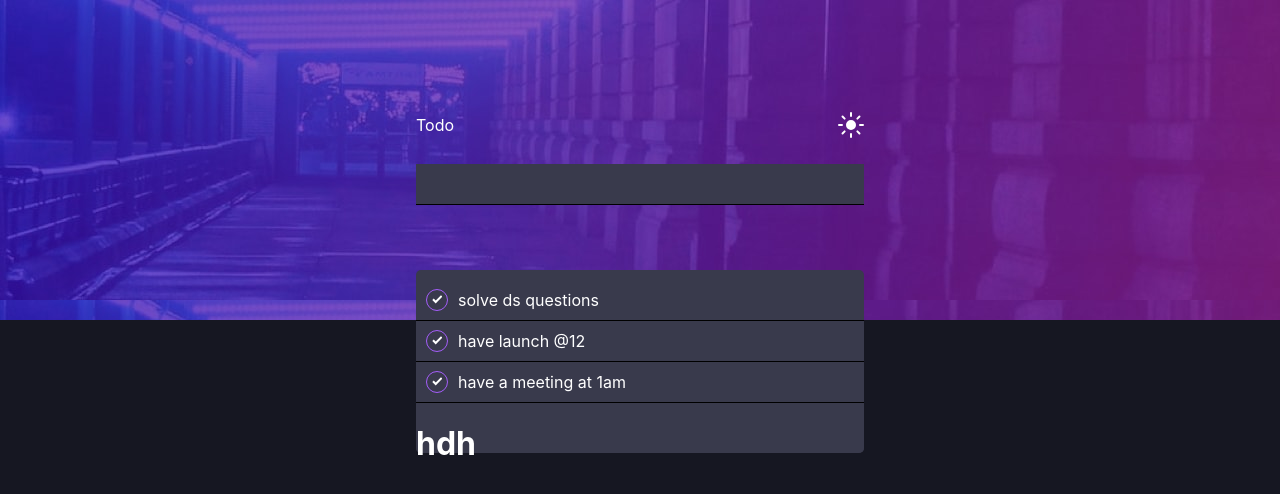
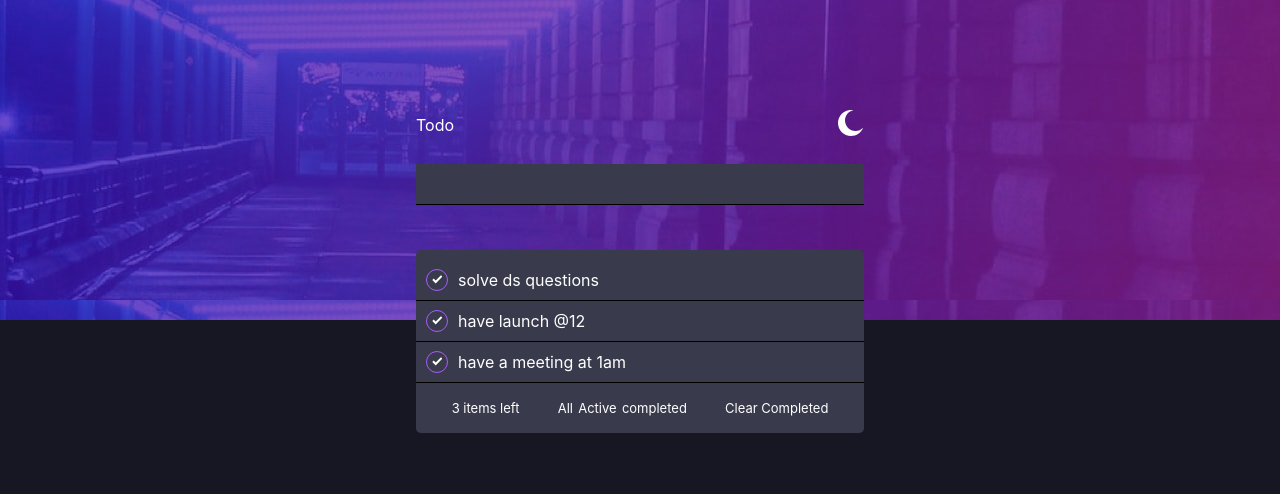
Before and after one commit to ablashika/todo-app, a React (Create React App) app: page / in a window 1280 px wide. Shown: the top 494 px of the page. Built offline with nearby package versions, Linux system fonts and the light colour scheme.

Commit message:
conditionally displaying todoList

```diff
--- a/src/App.js
+++ b/src/App.js
@@ -1,4 +1,4 @@
-import React,{useState} from 'react';
+import React,{useState,useEffect} from 'react';
 import Todo from './components/Todo';
 import logo from './logo.svg';
 import './styles.css';
@@ -7,18 +7,19 @@ import './styles.css';
 
 
 function App() {
+  // const [isActive, setIsActive] = useState(false)
 
   const [users,setUsers] = useState([
-  {note:"solve ds questions",id:1},
-  {note:"have launch @12",id:2},
-  {note:"have a meeting at 1am", id:3}])
+  {note:"solve ds questions",id:1,isActive:false },
+  {note:"have launch @12",id:2,isActive:false},
+  {note:"have a meeting at 1am", id:3,isActive:false}])
+  const [counter, setCounter] = useState(0)
+
 
 
   //adding new user
 
   const addNewUser = (newUser) => {
-
-    // console.log([...users, newUser]);
      setUsers([...users, newUser])
 
   }
@@ -28,7 +29,7 @@ function App() {
   console.log(users)
   return (
     <div className="App">
-     <Todo addUser={addNewUser} users={users} />
+     <Todo addUser={addNewUser} users={users}  counterF={counter} setCounter={setCounter} setUsers={setUsers}/>
 
     </div>
   );
--- a/src/components/Todo.js
+++ b/src/components/Todo.js
@@ -1,25 +1,26 @@
-import React, {useState} from 'react'
+import React, {useEffect,  useState} from 'react'
 import TodoList from './TodoList';
-
-
 
 export default function Todo(props) {
   const [todo, setTodo] = useState("");
+  const [icon, setIcon] = useState(false)
+  const [isBackground, setBackground] = useState(false)
 
-  console.log(props);
 
   const handleNameChange = (e)=> {
     setTodo(e.target.value)
-
-
   }
 
   const handleSubmit = (e) => {
-      e.preventDefault()
-      let newUser = {note:todo, id:Math.floor(Math.random() * 1000) + 1}
-      props.addUser(newUser)
-      console.log(e.target.value)
-  }
+    // e.preventDefault();
+      const newUser = {
+      note: todo,
+      id: Math.floor(Math.random() * 1000) + 1,
+      isActive: false
+    };
+
+  props.addUser(newUser)
+  };
 
 
   const handleKeyDown = (e) => {
@@ -34,18 +35,44 @@ export default function Todo(props) {
 
 
 
+
+
+
+  useEffect(()  => {
+    if(isBackground){
+      document.body.style.backgroundColor = "white";
+    } else {
+      document.body.style.backgroundColor = "hsl(235, 21%, 11%)";
+
+    }
+
+
+});
+
+
+
   return (
-    <div className=''>
+    <div className='' >
         <div className='img-bg'>
 
         <div className='todo-input'>
                 <div className='title-bx'>
                   <p className='title-todo'>Todo</p>
-                  <svg xmlns="http://www.w3.org/2000/svg" width="26" height="26"><path fill="#FFF" fill-rule="evenodd" d="M13 21a1 1 0 011 1v3a1 1 0 11-2 0v-3a1 1 0 011-1zm-5.657-2.343a1 1 0 010 1.414l-2.121 2.121a1 1 0 01-1.414-1.414l2.12-2.121a1 1 0 011.415 0zm12.728 0l2.121 2.121a1 1 0 01-1.414 1.414l-2.121-2.12a1 1 0 011.414-1.415zM13 8a5 5 0 110 10 5 5 0 010-10zm12 4a1 1 0 110 2h-3a1 1 0 110-2h3zM4 12a1 1 0 110 2H1a1 1 0 110-2h3zm18.192-8.192a1 1 0 010 1.414l-2.12 2.121a1 1 0 01-1.415-1.414l2.121-2.121a1 1 0 011.414 0zm-16.97 0l2.121 2.12A1 1 0 015.93 7.344L3.808 5.222a1 1 0 011.414-1.414zM13 0a1 1 0 011 1v3a1 1 0 11-2 0V1a1 1 0 011-1z"/></svg>
-                </div>
+                 <div onClick={()=>{
+                  setIcon(!icon)
+                  setBackground(!isBackground)
+                  // handlClick={user}
+
+
+                 }}>
+                 {icon? <svg xmlns="http://www.w3.org/2000/svg" width="26" height="26"><path fill="#FFF" fill-rule="evenodd" d="M13 21a1 1 0 011 1v3a1 1 0 11-2 0v-3a1 1 0 011-1zm-5.657-2.343a1 1 0 010 1.414l-2.121 2.121a1 1 0 01-1.414-1.414l2.12-2.121a1 1 0 011.415 0zm12.728 0l2.121 2.121a1 1 0 01-1.414 1.414l-2.121-2.12a1 1 0 011.414-1.415zM13 8a5 5 0 110 10 5 5 0 010-10zm12 4a1 1 0 110 2h-3a1 1 0 110-2h3zM4 12a1 1 0 110 2H1a1 1 0 110-2h3zm18.192-8.192a1 1 0 010 1.414l-2.12 2.121a1 1 0 01-1.415-1.414l2.121-2.121a1 1 0 011.414 0zm-16.97 0l2.121 2.12A1 1 0 015.93 7.344L3.808 5.222a1 1 0 011.414-1.414zM13 0a1 1 0 011 1v3a1 1 0 11-2 0V1a1 1 0 011-1z"/></svg>
+               :<svg xmlns="http://www.w3.org/2000/svg" width="26" height="26"><path fill="#FFF" fill-rule="evenodd" d="M13 0c.81 0 1.603.074 2.373.216C10.593 1.199 7 5.43 7 10.5 7 16.299 11.701 21 17.5 21c2.996 0 5.7-1.255 7.613-3.268C23.22 22.572 18.51 26 13 26 5.82 26 0 20.18 0 13S5.82 0 13 0z"/></svg>
+               }
+                 </div>
+                   </div>
                 <form onSubmit={handleSubmit}>
 
-                  <input  onChange={handleNameChange} value={todo} onKeyDown={handleKeyDown}></input>
+                  <input  onChange={handleNameChange} value={todo} onKeyDown={handleKeyDown} ></input>
 
                 </form>
 
@@ -55,9 +82,11 @@ export default function Todo(props) {
 
 
         </div>
-        <TodoList newUser={props.users}/>
-
-
+        <div className='todo-card'  >
+          <div className='todo-item'>
+              <TodoList newUser={props.users} count={props.counterF}  setCount={props.setCounter} setUser={props.addUser} prevUsers={props.users}/>
+          </div>
+        </div>
 
     </div>
   )
--- a/src/components/TodoItem.js
+++ b/src/components/TodoItem.js
@@ -1,33 +1,110 @@
-import React,{useState}from 'react'
+import React,{useEffect, useState}from 'react'
 
-export default function TodoItem({user,handleClick}) {
+export default function TodoItem({user,newClick,count,handleSubmit,handleClick}) {
+    const [isDecorative, setDecorative] = useState(user.isActive)
+    const counter = () => {
+    newClick(count + (isDecorative ? 1 : -1));
+};
 
-    const [isActive, setIsActive] = useState(false)
-    const [isDecorative, setDecorative] = useState(false)
+
+
+const updateActive=()=>{
+  if (user.isActive==true) {
+    user.isActive = false
+  }else{
+    user.isActive = true
+  }
+}
   return (
-
+ <div>
         <div className='item'>
              <div className='icon-circle'
              style={{
-              backgroundImage: isActive ? `linear-gradient(243deg, rgb(6, 126, 237) 0%, rgb(157, 24, 177) 76%, rgb(0, 208, 250) 100%)` : '',
-               color: isActive ? 'white' : '',
+              backgroundImage: !isDecorative? '':`linear-gradient(243deg, rgb(6, 126, 237) 0%, rgb(157, 24, 177) 76%, rgb(0, 208, 250) 100%)`,
               }}
               onClick={()=>{
-                  setIsActive(!isActive);
+                  updateActive()
                   setDecorative(!isDecorative);
                   handleClick(user);
+                  counter()
+                  handleSubmit()
+
               }}
              >
              <svg className='icons' xmlns="http://www.w3.org/2000/svg" width="10" height="10"><path fill="none" stroke="#FFF" stroke-width="2" d="M1 4.304L3.696 7l6-6"/></svg>
               </div>
-                <p style={{
+              <div>
+              <p style={{
                   textDecoration: isDecorative?'line-through': ""
                 }}>{user.note}</p>
+              </div>
 
               </div>
 
 
 
-
+              </div>
   )
 }
+
+
+// import React, { useEffect, useState } from 'react';
+
+// export default function TodoItem(props) {
+//   const { user, handleClick, count, newClick, handleSubmit, displayMode } = props;
+//   const [isDecorative, setDecorative] = useState(user.isActive);
+
+//   useEffect(() => {
+//     // When the display mode changes, update the isDecorative state
+//     switch (displayMode) {
+//       case 'all':
+//         setDecorative(user.isActive);
+//         break;
+//       case 'active':
+//         setDecorative(false);
+//         break;
+//       case 'completed':
+//         setDecorative(true);
+//         break;
+//       default:
+//         setDecorative(user.isActive);
+//     }
+//   }, [displayMode, user.isActive]);
+
+//   const counter = () => {
+//     newClick(count + (isDecorative ? 1 : -1));
+//   };
+
+//   const updateActive = () => {
+//     user.isActive = !user.isActive;
+//   };
+
+//   return (
+//     <div>
+//       <div className="item">
+//         <div
+//           className="icon-circle"
+//           style={{
+//             backgroundImage: !isDecorative
+//               ? ''
+//               : `linear-gradient(243deg, rgb(6, 126, 237) 0%, rgb(157, 24, 177) 76%, rgb(0, 208, 250) 100%)`,
+//           }}
+//           onClick={() => {
+//             updateActive();
+//             setDecorative(!isDecorative);
+//             handleClick(user);
+//             counter();
+//             handleSubmit();
+//           }}
+//         >
+//           <svg className="icons" xmlns="http://www.w3.org/2000/svg" width="10" height="10">
+//             <path fill="none" stroke="#FFF" strokeWidth="2" d="M1 4.304L3.696 7l6-6" />
+//           </svg>
+//         </div>
+//         <div>
+//           <p style={{ textDecoration: isDecorative ? 'line-through' : '' }}>{user.note}</p>
+//         </div>
+//       </div>
+//     </div>
+//   );
+// }
--- a/src/components/TodoList.js
+++ b/src/components/TodoList.js
@@ -1,40 +1,54 @@
-import React from 'react'
+
+import React, { useState } from 'react';
 import TodoItem from './TodoItem';
 
-export default  function TodoList(props) {
+export default function TodoList(props) {
+  const [displayMode, setDisplayMode] = useState('all');
 
-   const handleClick = (user) => {
-    console.log(`Clicked on user:`, user);
+  const handleClick = (user) => {
+    console.log(user, "user has been clicked");
   };
 
-//   const handleClick = () => {
-//     // 👇️ toggle
-//     setIsActive(current => !current);
-//     //decorativeLine
-//     setDecorative(true)
-//   };
+  let itemsToDisplay;
+  switch (displayMode) {
+    case 'completed':
+      itemsToDisplay = props.newUser.filter(item => item.isActive === true);
+      break;
+    case 'active':
+      itemsToDisplay = props.newUser.filter(item => item.isActive === false);
+      break;
+    default:
+      itemsToDisplay = props.newUser;
+  }
 
   return (
+    <div>
+       {itemsToDisplay.map((user) => (
+        <TodoItem
+          key={user.id}
+          user={user}
+          handleClick={handleClick}
+          count={props.count}
+          newClick={props.setCount}
+          newUser={props.newUser}
+          handleSubmit={props.handleSubmit}
+          displayMode={displayMode}
+          setDisplayMode={setDisplayMode}
 
-            <div className='todo-card'>
-          <div className='todo-item'>
-                {/*listing each element my array item */}
-                {
-                  props.newUser.map((user) =>(<TodoItem  user={user} handleClick={handleClick}/>))
-                }
-               <div className='last-item'>
-                <h1>hdh</h1>
+        />
+      ))}
+         <div className='last-item'>
+                <p>{props.count + props.newUser.length} items left</p>
+                <div className='last-item-text'>
+                  <div onClick={() =>setDisplayMode('all') }><p >All</p></div>
+                  <div onClick={()=>setDisplayMode('active')}><p>Active</p></div>
+                  <div onClick={()=>setDisplayMode('completed')}><p>completed</p></div>
+                </div>
+                <p>Clear Completed</p>
               </div>
+       <div>
+       </div>
 
-              </div>
-
-
-
-
-              </div>
-
-
-
-
-  )
+    </div>
+  );
 }
--- a/src/styles.css
+++ b/src/styles.css
@@ -9,8 +9,6 @@
 }
 
 .todo-card{
-    background-color: hsl(235, 21%, 11%) ;
-    height: 60vh;
     width: 100%;
     display: flex;
     justify-content: center;
@@ -34,10 +32,10 @@ body{
 }
 .todo-item{
 
-    position:absolute;
-    z-index: 1;
-    top: 270px;
-    background-color:    hsl(237, 14%, 26%);
+    position:relative;
+    z-index: 2;
+    top: -70px;
+    background-color:hsl(237, 14%, 26%);
     width: 35%;
     display: flex;
     flex-direction: column;
@@ -47,6 +45,7 @@ body{
     border-top-left-radius: 5px;
     border-bottom-right-radius:5px;
     border-bottom-left-radius: 5px;
+    overflow: scroll;
 
 }
 .title-bx{
@@ -58,7 +57,7 @@ body{
     margin-bottom: 20px;
 }
 input{
-    background-color:  hsl(237, 14%, 26%);
+    background-color:hsl(237, 14%, 26%);
     width: 100%;
     margin: 0px;
     padding: 0px;
@@ -111,17 +110,29 @@ p{
   }
 
   .last-item{
+    display: flex;
+    justify-content: space-evenly;
+    align-items: center;
     height: 50px;
     width: 100%;
     background-color:    hsl(237, 14%, 26%);
+
     top:100px;
     border-bottom-right-radius:5px;
     border-bottom-left-radius: 5px;
 }
 
 
-/* .last-item-box{
-    position: none;
-    background-color: blue;
+.last-item-text{
+   display: flex;
+   flex-direction: row;
+   justify-content: space-around;
+    align-items: center;
+    width: 30%;
+
 }
-  */
+ .last-item p {
+    font-size: small;
+
+
+ }
```
